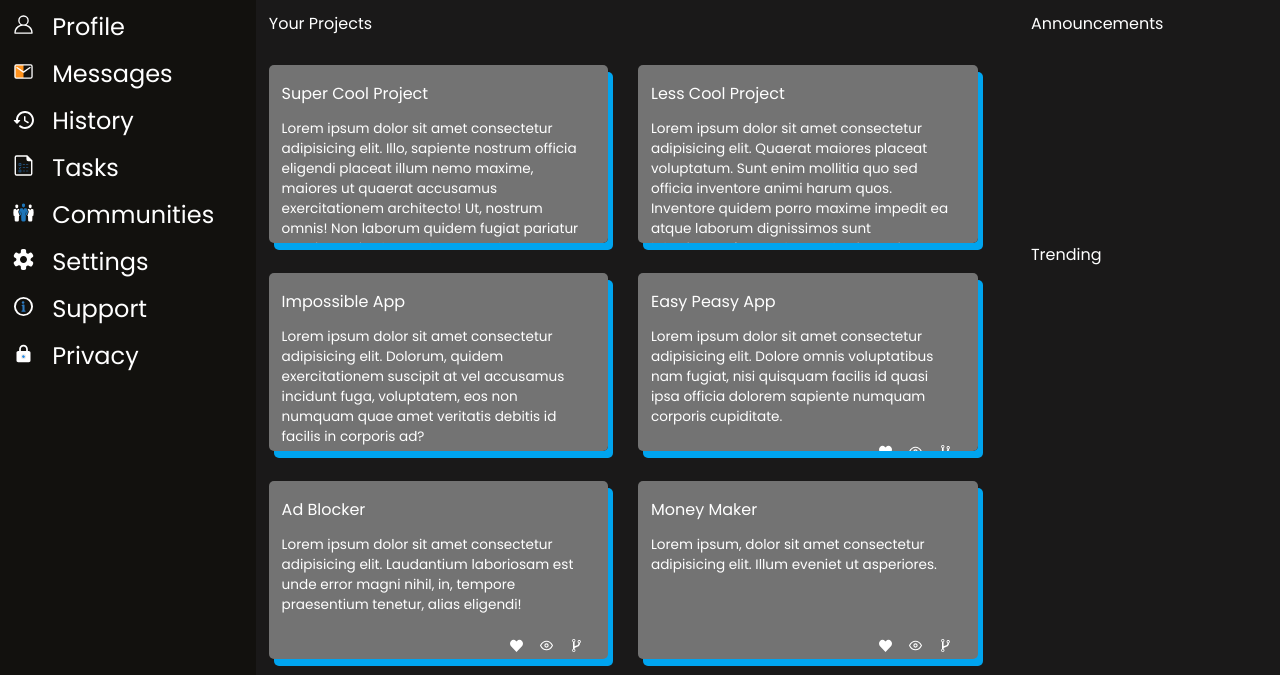
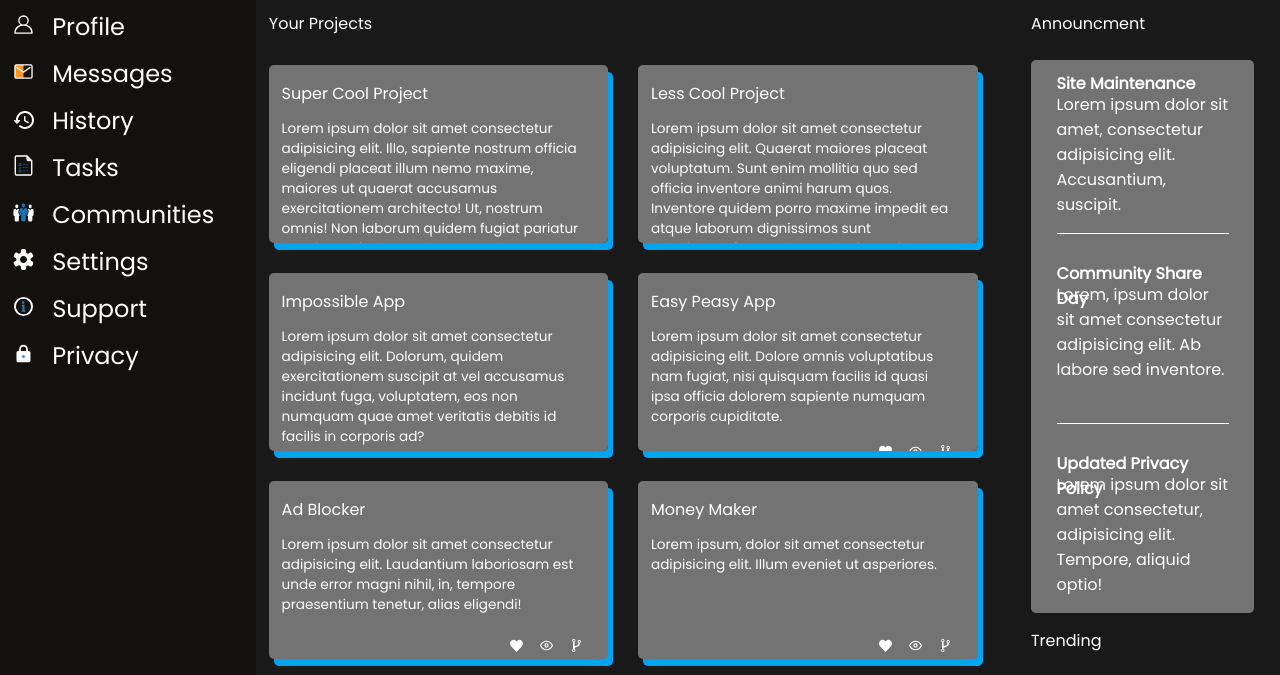
Before and after one commit to Doubl3K/OdinProject, a plain HTML site: page Advanced_HTML_CSS/CSSGrid/Dashboard/index.html in a window 1280 px wide. Shown: the part 125-800 px from the top of the page. Drawn offline with Linux system fonts and the light colour scheme.

Commit message:
Announcement Layout

```diff
--- a/Advanced_HTML_CSS/CSSGrid/Dashboard/index.html
+++ b/Advanced_HTML_CSS/CSSGrid/Dashboard/index.html
@@ -100,7 +100,16 @@
             </div>
         </div>
 
-        <div class="content-item">Announcements
+        <div class="content-item">
+            <div>Announcment</div>
+            <div class="announcment-wrapper">
+                <h1>Site Maintenance</h1>
+                <p>Lorem ipsum dolor sit amet, consectetur adipisicing elit. Accusantium, suscipit.</p>
+                <h1>Community Share Day</h1>
+                <p>Lorem, ipsum dolor sit amet consectetur adipisicing elit. Ab labore sed inventore.</p>
+                <h1>Updated Privacy Policy</h1>
+                <p>Lorem ipsum dolor sit amet consectetur, adipisicing elit. Tempore, aliquid optio!</p>
+            </div>
         </div>
         <div class="content-item">Trending</div>
     </div>
--- a/Advanced_HTML_CSS/CSSGrid/Dashboard/style.css
+++ b/Advanced_HTML_CSS/CSSGrid/Dashboard/style.css
@@ -169,3 +169,28 @@ body{
     width: 1vw;
     margin-left: 1vw;
 }
+
+.announcment-wrapper{
+    display: grid;
+    grid-template: 2vh 1fr 2vh 1fr 2vh / 1fr;
+    background-color: #737373;
+    margin-right: 2vw;
+    padding-left: 2vw;
+    margin-top: 3vh;
+    border-radius: 5px;
+    padding-right: 2vw;
+    overflow: hidden;
+}
+
+.announcment-wrapper h1{
+    font-size: 1rem;
+}
+
+.announcment-wrapper :nth-child(2){
+    border-bottom: white solid 1px;
+    padding-bottom: 2vh;
+}
+
+.announcment-wrapper :nth-child(4){
+    border-bottom:  white solid 1px;
+}
```
